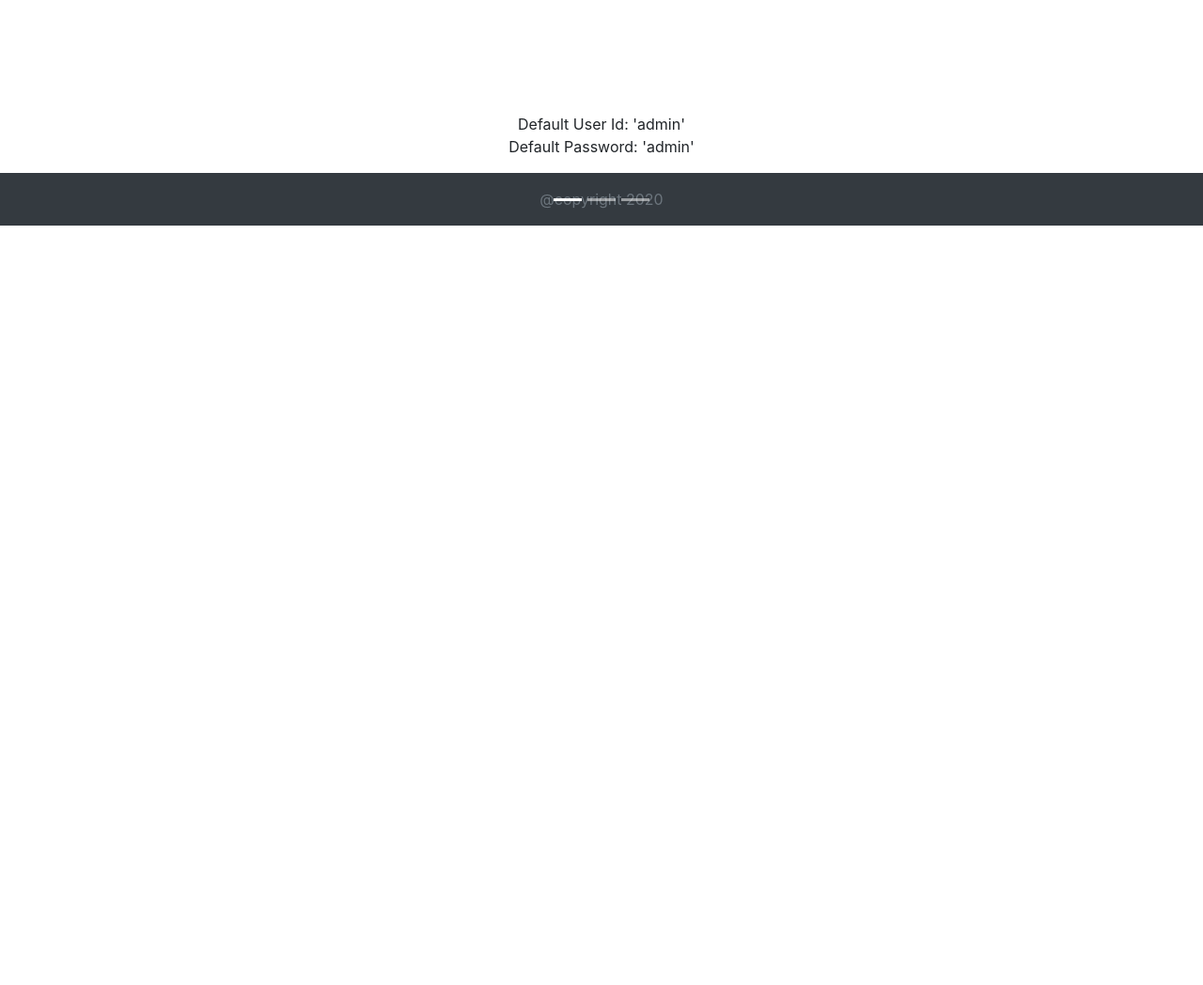
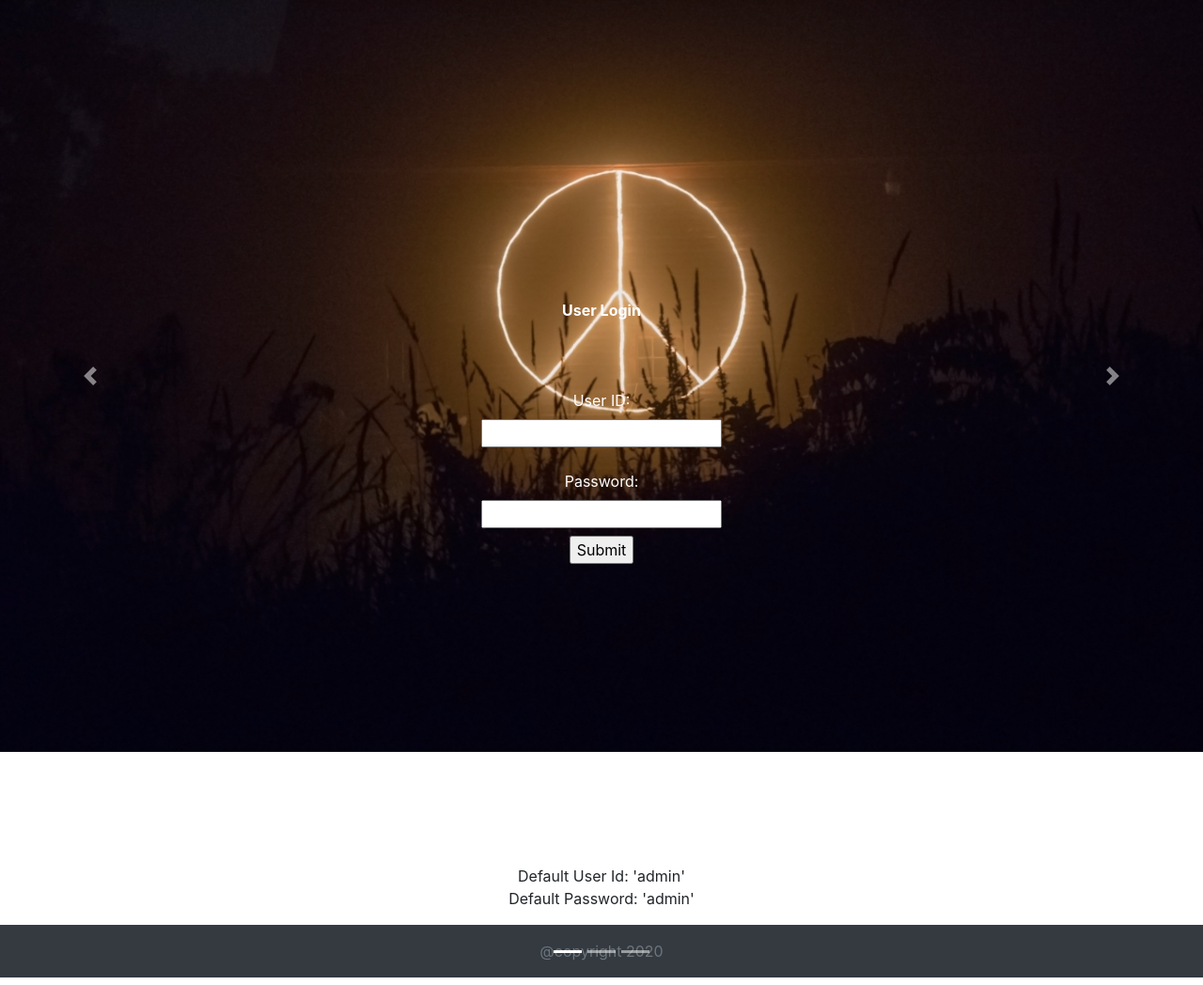
Before and after one commit to ravchaurashiya1307/DjangoTestUser, a Django app: page / in a window 1280 px wide. Shown: the part 56-1104 px from the top of the page at 94% size. Before the commit the page ends 296 px from the top, so only its background shows below. Run offline with Django 3.2, Linux system fonts and the light colour scheme; parts of the project's set-up code (start-up, migrations or seed data) failed here and were passed over; some libraries are stand-ins or nearby versions.

Commit message:
Update login.html

```diff
--- a/Templates/login.html
+++ b/Templates/login.html
@@ -40,9 +40,10 @@
   </ol>
   <div class="carousel-inner">
 
-    <div class="carousel-item active">
+     <div class="carousel-item active">
 
-  </div>
+      <img class="d-block h-100 w-100 " src="{% static '/images/newbg1.jpg'  %}" alt="">
+    </div>
     <div class="carousel-caption d-none d-md-block">
           <b>User Login</b><br><br><br><br>
    <form method="post">
```
